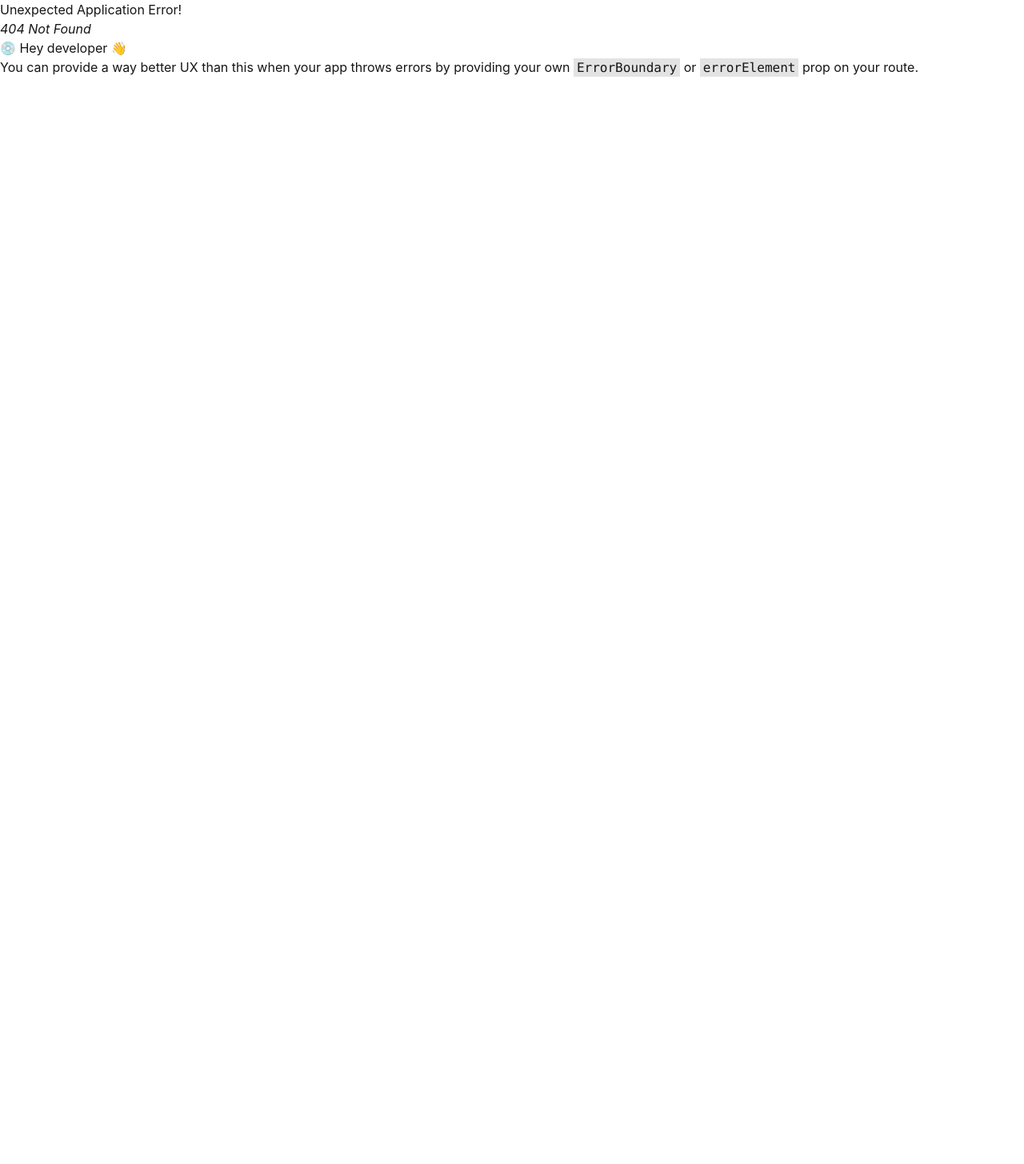
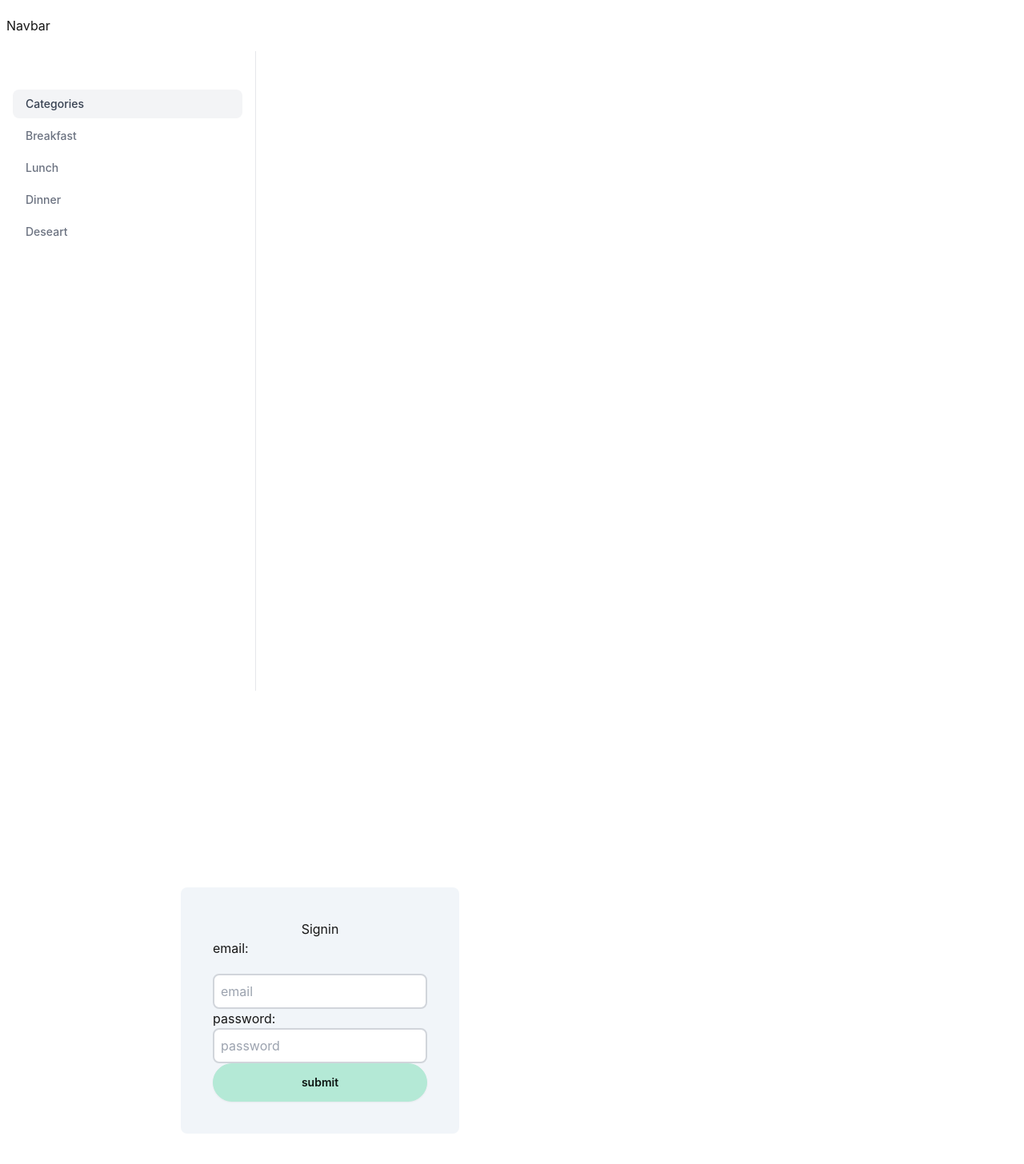
Before and after one commit to JamilaR32/wasfati, a React (Create React App) app: page /signin in a window 1280 px wide. Before the commit this address had no page. Shown: the top 1456 px of the page at 80% size. Before the commit the page ends 800 px from the top, so only its background shows below. Built offline with nearby package versions, Linux system fonts and the light colour scheme.

Commit message:
working on category

```diff
--- a/src/App.js
+++ b/src/App.js
@@ -5,6 +5,7 @@ import { getToken } from "./api/storage";
 import Usercontext from "./context/Usercontext";
 import Navbar from "./component/Navbar";
 import { Outlet } from "react-router-dom";
+import Sidebar from "./component/Sidebar";
 
 function App() {
   const [user, setUser] = useState(false);
@@ -17,6 +18,7 @@ function App() {
   return (
     <Usercontext.Provider value={[user, setUser]}>
       <Navbar />
+      <Sidebar />
       <Outlet />
     </Usercontext.Provider>
   );
--- a/src/api/auth.js
+++ b/src/api/auth.js
@@ -2,7 +2,7 @@ import instance from ".";
 import { saveToken } from "./storage";
 
 const login = async (userInfo) => {
-  const { data } = await instance.post("", userInfo);
+  const { data } = await instance.post("/users/signin", userInfo);
   if (data.token) {
     saveToken(data.token);
   }
--- /dev/null
+++ b/src/component/Sidebar.js
@@ -0,0 +1,63 @@
+import { useQuery } from "@tanstack/react-query";
+import React from "react";
+
+const Sidebar = () => {
+  const { data: category } = useQuery({
+    queryKey: ["category"],
+  });
+
+  return (
+    <div className="w-[25%]">
+      <div className=" h-screen flex-col justify-between border-e bg-white">
+        <div className="px-4 py-6">
+          <ul className="mt-6 space-y-1">
+            <li>
+              <a
+                href=""
+                className="block rounded-lg bg-gray-100 px-4 py-2 text-sm font-medium text-gray-700"
+              >
+                Categories
+              </a>
+            </li>
+
+            <li>
+              <details className="group [&_summary::-webkit-details-marker]:hidden">
+                <summary className="flex cursor-pointer items-center justify-between rounded-lg px-4 py-2 text-gray-500 hover:bg-gray-100 hover:text-gray-700">
+                  <span className="text-sm font-medium"> Breakfast </span>
+                </summary>
+              </details>
+            </li>
+
+            <li>
+              <a
+                href=""
+                className="block rounded-lg px-4 py-2 text-sm font-medium text-gray-500 hover:bg-gray-100 hover:text-gray-700"
+              >
+                Lunch
+              </a>
+            </li>
+
+            <li>
+              <a
+                href=""
+                className="block rounded-lg px-4 py-2 text-sm font-medium text-gray-500 hover:bg-gray-100 hover:text-gray-700"
+              >
+                Dinner
+              </a>
+            </li>
+
+            <li>
+              <details className="group [&_summary::-webkit-details-marker]:hidden">
+                <summary className="flex cursor-pointer items-center justify-between rounded-lg px-4 py-2 text-gray-500 hover:bg-gray-100 hover:text-gray-700">
+                  <span className="text-sm font-medium"> Deseart </span>
+                </summary>
+              </details>
+            </li>
+          </ul>
+        </div>
+      </div>
+    </div>
+  );
+};
+
+export default Sidebar;
--- a/src/index.js
+++ b/src/index.js
@@ -15,7 +15,7 @@ const router = createBrowserRouter([
     element: <App />,
     children: [
       {
-        path: "/login",
+        path: "/signin",
         element: <Login />,
       },
       {
--- a/src/pages/Login.js
+++ b/src/pages/Login.js
@@ -9,7 +9,7 @@ export const Login = () => {
   const [user, setUser] = useContext(Usercontext);
   const navigate = useNavigate();
   const { mutate } = useMutation({
-    mutationKey: ["Login"],
+    mutationKey: ["signin"],
     mutationFn: () => login(userInfo),
     onSuccess: () => {
       setUser(true);
@@ -43,10 +43,10 @@ export const Login = () => {
             justifyContent: "center",
           }}
         >
-          Login
+          Signin
         </h1>
         <form onSubmit={handleFromSubmit}>
-          <div className="flex flex-col " style={{ gap: "10" }}>
+          <div className="flex flex-col gap-5 ">
             <label> email:</label>
             <input
               className="border-gray-300 border-2 rounded-lg p-2"
@@ -78,7 +78,7 @@ export const Login = () => {
                 justifyContent: "center",
               }}
             >
-              Login
+              submit
             </button>
           </div>
         </form>
```
